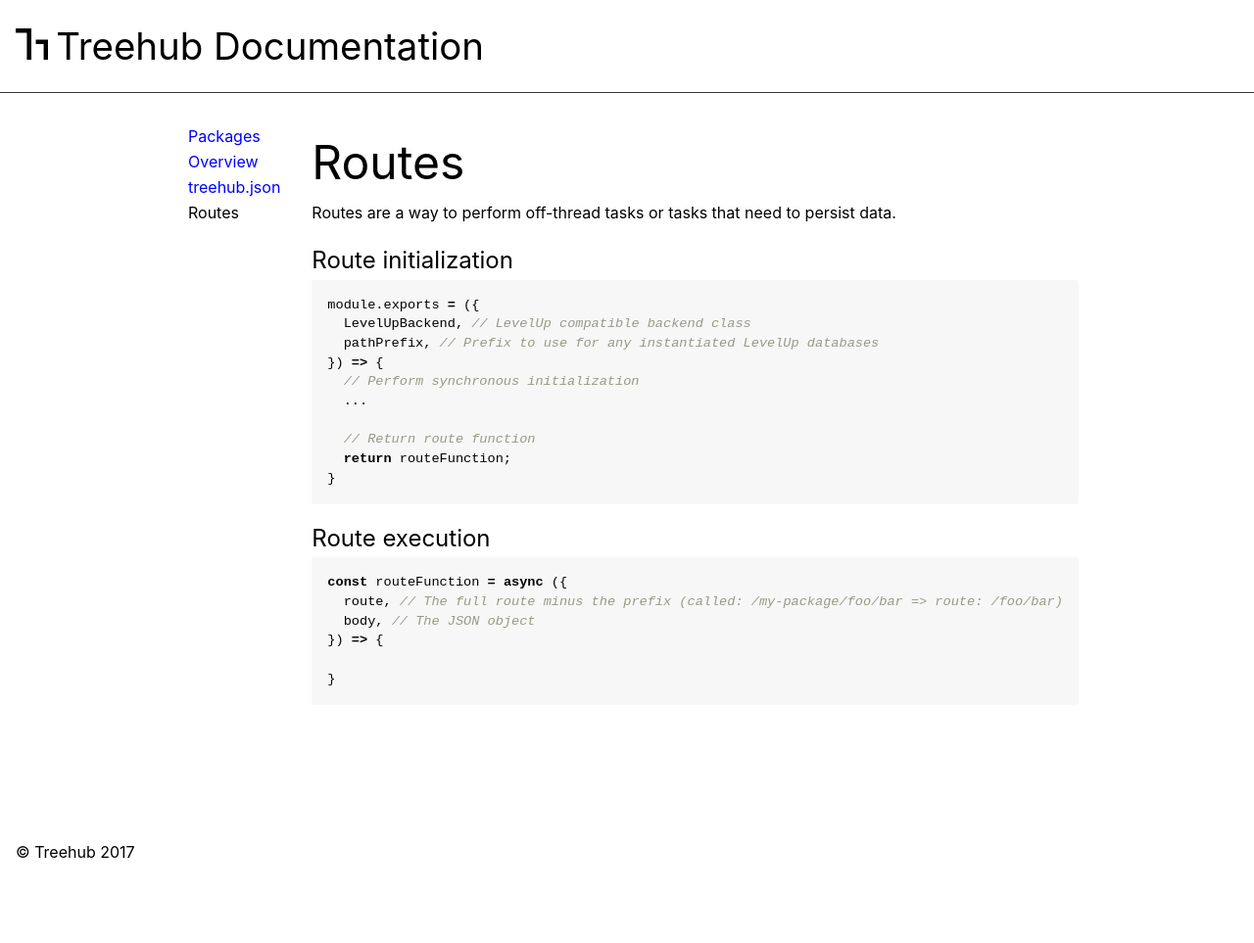
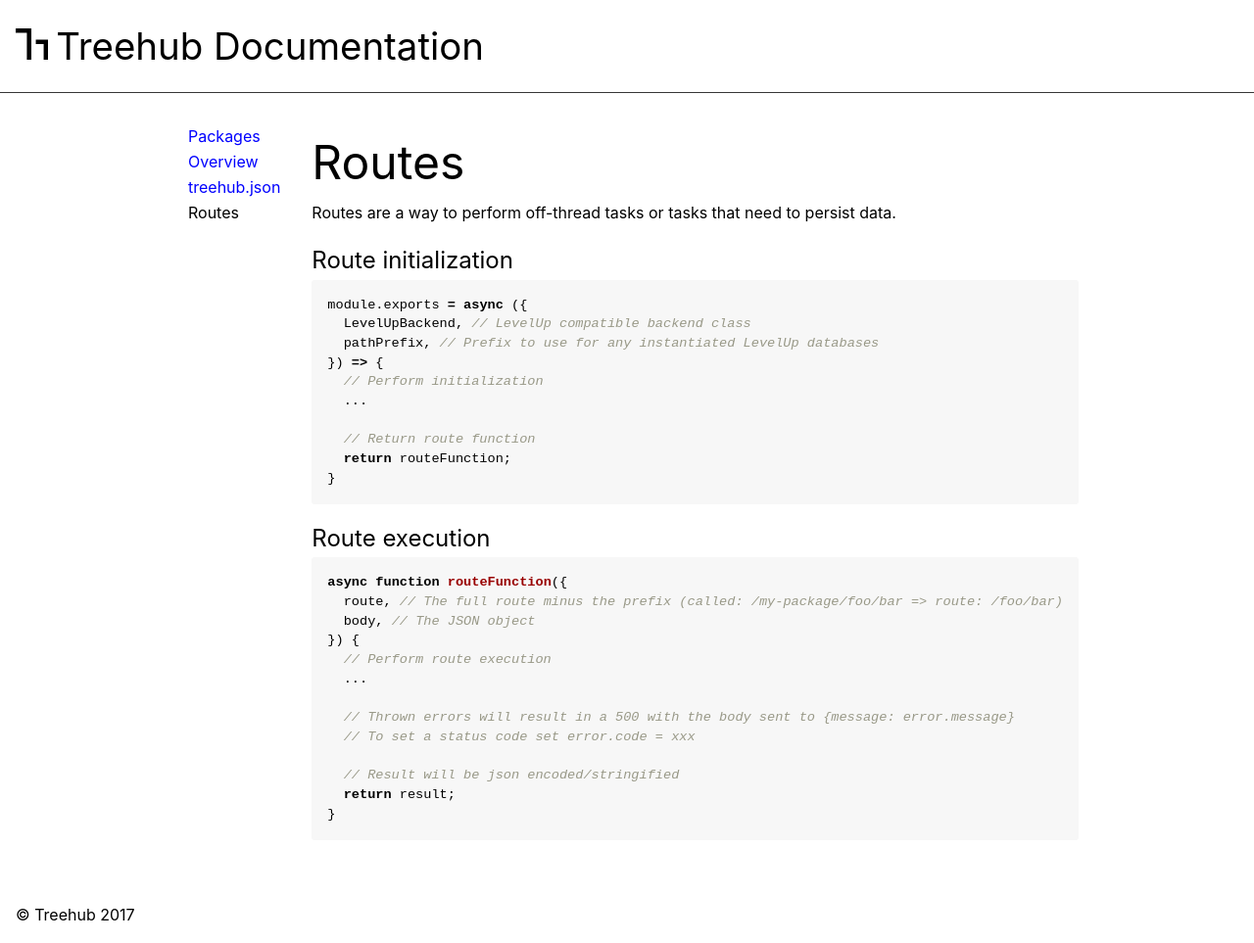
Before and after one commit to treehub-com/docs, a Jekyll site: the page built from _packages/routes.md, in a window 1280 px wide. Shown: the whole page at 98% size. Built offline with Jekyll 4.4.1, drawn with Linux system fonts in a browser that asks for light colours; comment, search, counter and statistics services are not loaded; before the commit the page ends 900 px from its top, so only the background shows below that.

Commit message:
add route clarification

`````diff
--- a/_packages/routes.md
+++ b/_packages/routes.md
@@ -10,11 +10,11 @@ Routes are a way to perform off-thread tasks or tasks that need to persist data.
 ### Route initialization
 
 ````javascript
-module.exports = ({
+module.exports = async ({
   LevelUpBackend, // LevelUp compatible backend class
   pathPrefix, // Prefix to use for any instantiated LevelUp databases
 }) => {
-  // Perform synchronous initialization
+  // Perform initialization
   ...
 
   // Return route function
@@ -25,10 +25,17 @@ module.exports = ({
 ### Route execution
 
 ````javascript
-const routeFunction = async ({
+async function routeFunction({
   route, // The full route minus the prefix (called: /my-package/foo/bar => route: /foo/bar)
   body, // The JSON object
-}) => {
+}) {
+  // Perform route execution
+  ...
 
+  // Thrown errors will result in a 500 with the body sent to {message: error.message}
+  // To set a status code set error.code = xxx
+
+  // Result will be json encoded/stringified
+  return result;
 }
 ````
`````
